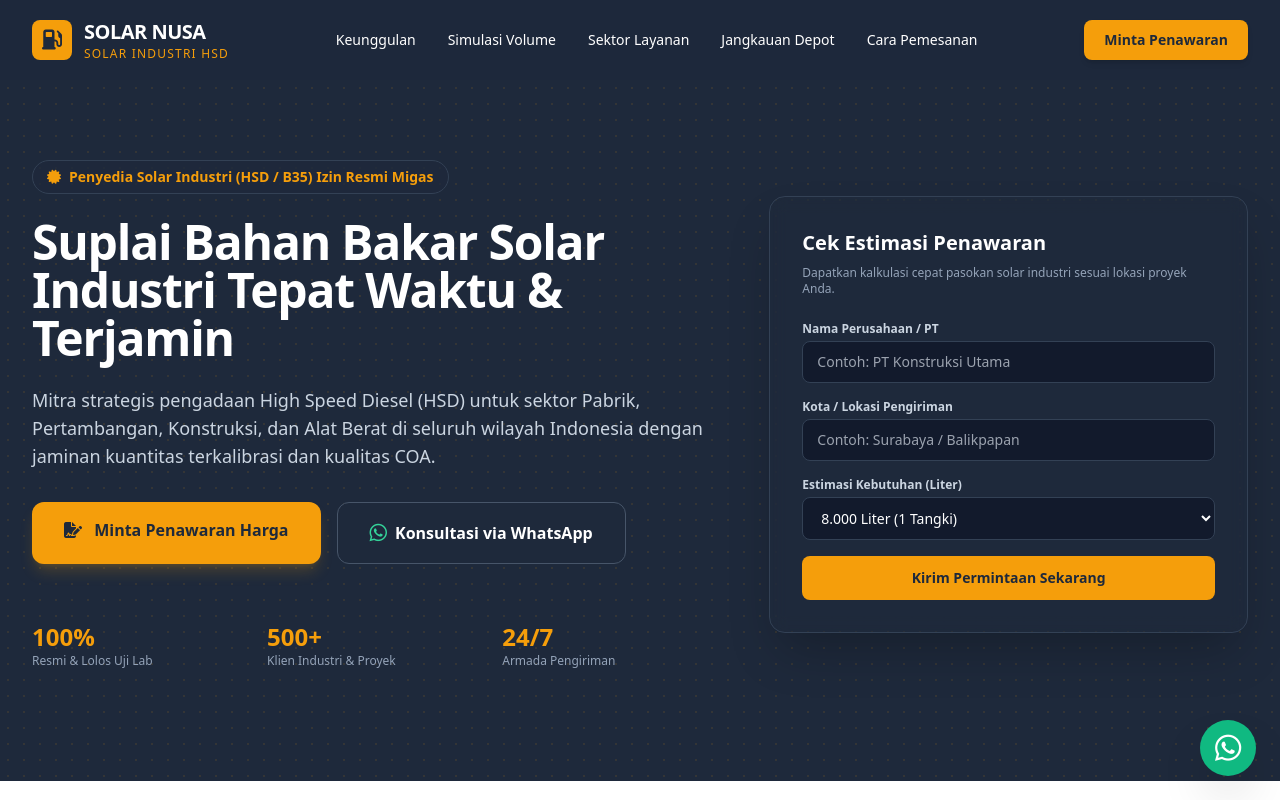
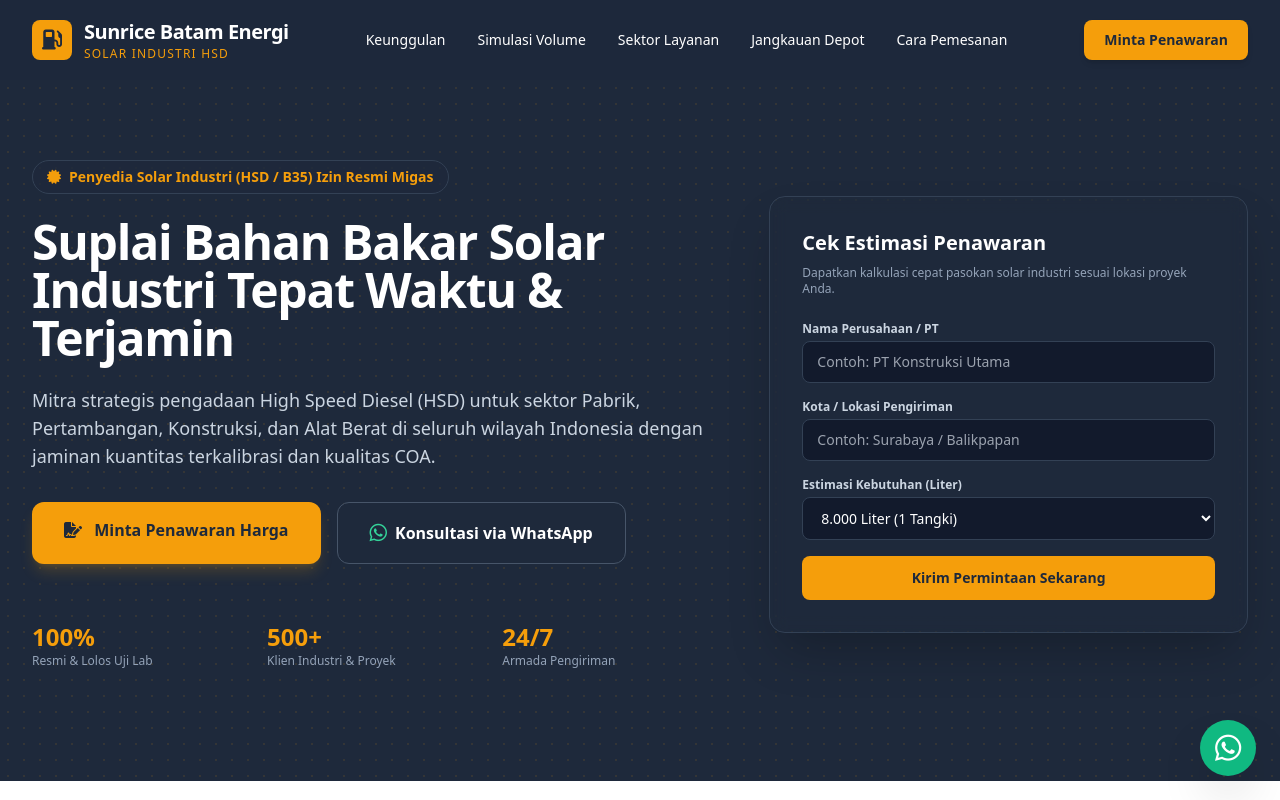
Before and after one commit to putrican/website-solar, a plain HTML site: page index.html in a window 1280 px wide. Shown: the top 800 px of the page. Drawn offline with nearby package versions, Linux system fonts and the light colour scheme.

Commit message:
Update index.html-edit nama pt

```diff
--- a/index.html
+++ b/index.html
@@ -3,7 +3,7 @@
 <head>
     <meta charset="UTF-8">
     <meta name="viewport" content="width=device-width, initial-scale=1.0">
-    <title>PT Solar Nusa - Suplai Solar Industri (HSD) Resmi & Terpercaya</title>
+    <title>PT Sunrice Batam Energi - Suplai Solar Industri (HSD) Resmi & Terpercaya</title>
     <!-- Tailwind CSS CDN -->
     <script src="https://cdn.tailwindcss.com"></script>
     <script>
@@ -34,7 +34,7 @@
                     <i class="fa-solid fa-gas-pump"></i>
                 </div>
                 <div>
-                    <span class="text-xl font-extrabold tracking-tight">SOLAR NUSA</span>
+                    <span class="text-xl font-extrabold tracking-tight">Sunrice Batam Energi</span>
                     <span class="block text-xs text-amber tracking-widest uppercase">Solar Industri HSD</span>
                 </div>
             </div>
@@ -381,7 +381,7 @@
             <div>
                 <div class="flex items-center space-x-2 text-white mb-4">
                     <i class="fa-solid fa-gas-pump text-amber text-lg"></i>
-                    <span class="font-bold text-base tracking-wide">PT SOLAR NUSA</span>
+                    <span class="font-bold text-base tracking-wide">PT Sunrice Batam Energi</span>
                 </div>
                 <p class="leading-relaxed">
                     Penyedia dan distributor resmi Solar Industri (High Speed Diesel / B35) untuk kebutuhan energi industri, proyek konstruksi, dan pertambangan di Indonesia.
@@ -399,7 +399,7 @@
                 <h4 class="text-white font-bold text-sm mb-3">Legalitas Usaha</h4>
                 <p class="mb-1">Izin Niaga Umum Migas No: 05/NW/MIGAS/2022</p>
                 <p class="mb-1">NIB: 1234000982312</p>
-                <p>&copy; 2026 PT Solar Nusa. All rights reserved.</p>
+                <p>&copy; 2026 PT Sunrice Batam Energi. All rights reserved.</p>
             </div>
         </div>
     </footer>
@@ -438,7 +438,7 @@
 
         calcWaBtn.addEventListener('click', () => {
             const val = parseInt(volumeSlider.value).toLocaleString('id-ID');
-            const message = `Halo PT Solar Nusa, saya ingin memesan/tanya penawaran Solar Industri volume ${val} Liter. Mohon diinfokan harga per liternya.`;
+            const message = `Halo PT Sunrice Batam Energi, saya ingin memesan/tanya penawaran Solar Industri volume ${val} Liter. Mohon diinfokan harga per liternya.`;
             window.open(`https://wa.me/6281298130953?text=${encodeURIComponent(message)}`, '_blank');
         });
 
```
